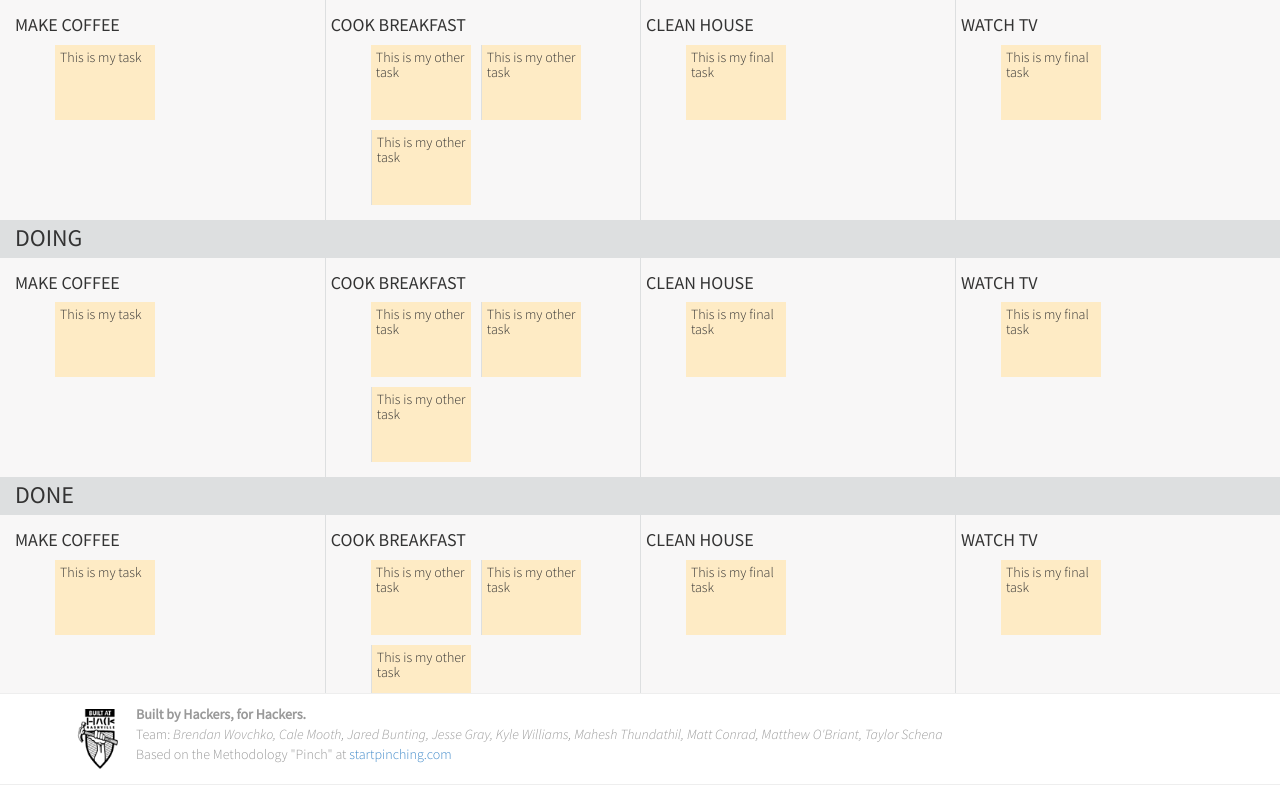
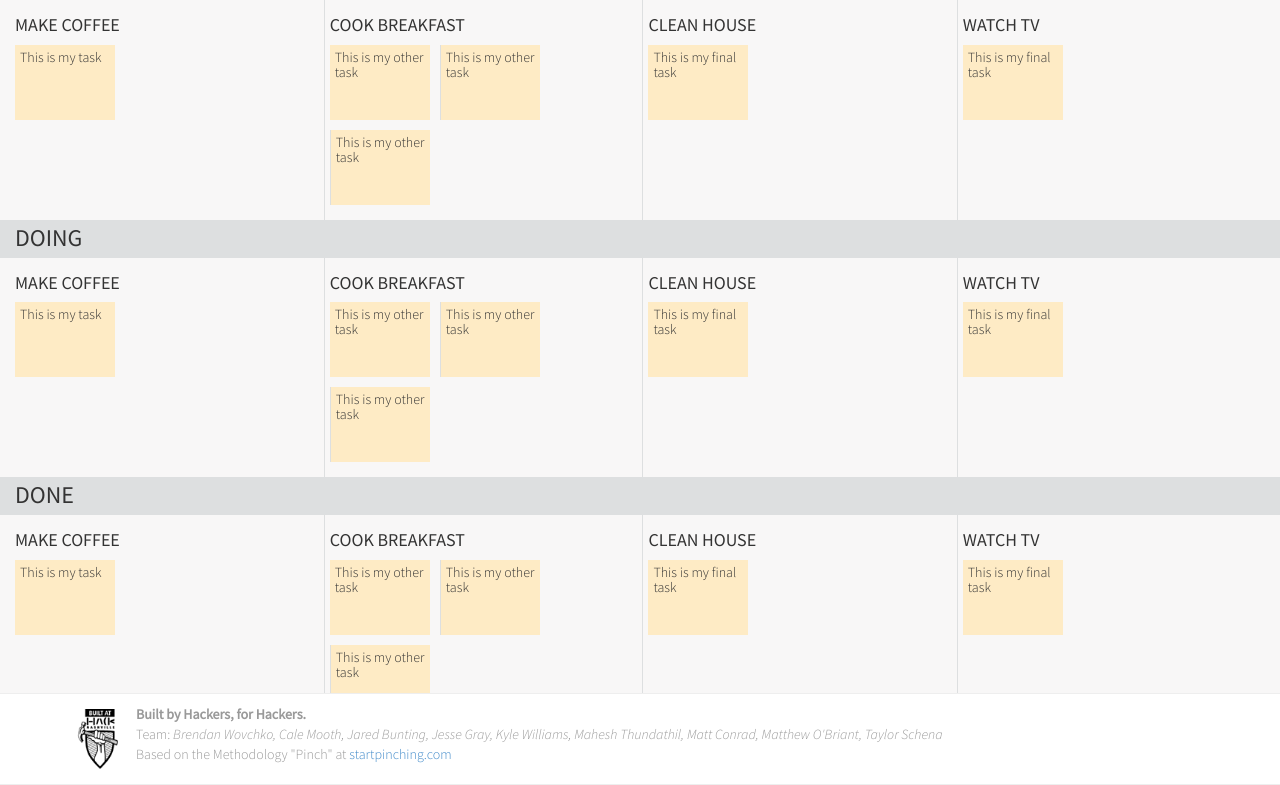
Before and after one commit to pinch-tn/pinch-app, a Django app: template pinch/templates/gravity_board.html in a window 1280 px wide. Shown: the part 88-873 px from the top of the page. Run offline with Django 3.2, Linux system fonts and the light colour scheme; the template is opened without the code that fills it: values that come from a table or form of the project are taken from there, others are empty; data comes from the database, SQL or seed files in the repository; parts of the project's set-up code (start-up, migrations or seed data) failed here and were passed over; some libraries are stand-ins or nearby versions.

Commit message:
Fix board float issue

```diff
--- a/pinch/static/css/sass/_gravity_board.scss
+++ b/pinch/static/css/sass/_gravity_board.scss
@@ -28,6 +28,11 @@
 		.task-columns {
 			margin:0;
 			padding:0 10px;
+			.drag_list {
+				padding:0;
+				min-width:100px;
+				min-height:75px;
+			}
 			li {
 				border-left:1px solid $color-border-color;
 				display:table-cell;
@@ -56,72 +61,3 @@
 		}
 	}
 }
-
-// #gravity-board {
-// 	a { border:0; text-decoration:underline; }
-// 	.columns-container {
-// 		border-top:1px solid $color-border-color;
-// 		top:50px;
-// 		right:0;
-// 		bottom:0;
-// 		left:0;
-// 		overflow-y:hidden;
-// 		overflow-x:auto;
-// 		position:absolute;
-// 		.columns-container-scroller {
-// 			height:100%;
-// 			overflow:visible;
-// 			white-space:nowrap;
-// 			.column {
-// 				background-color:white;
-// 				border-right:1px solid $color-border-color;
-// 				display:inline-block;
-// 				overflow:hidden;
-// 				vertical-align:top;
-// 				width:326px;
-// 				height:100%;
-// 				.column-header {
-// 					border-bottom:1px solid $color-border-color;
-// 					padding:.25em;
-// 					h3 { display:block; margin:0; padding:0;
-// 						span {
-// 							color:lighten(#444, 50%);
-// 							cursor:pointer;
-// 							display:block;
-// 							float:right;
-// 							padding-top:.15em;
-// 							&:hover {
-// 								color:#444;
-// 							}
-// 						}
-// 					}
-// 				}
-// 				.column-scroller {
-// 					position:absolute;
-// 					top:33px;
-// 					bottom:0;
-// 					overflow-y:auto;
-// 					overflow-x:hidden;
-// 					width:325px;
-// 					.lane-header {
-// 						border-top:1px solid $color-border-color;
-// 						border-bottom:1px solid $color-border-color;
-// 					}
-// 					.ticket {
-// 						background-color:$color-bg-panel;
-// 						float:left;
-// 						margin:5px;
-// 						width:150px;
-// 						height:100px;
-// 					}
-// 					// .column-content {
-// 					// 	width:325px;
-// 					// 	.ticket {
-
-// 					// 	}
-// 					// }
-// 				}
-// 			}
-// 		}
-// 	}
-// }
--- a/pinch/templates/gravity_board.html
+++ b/pinch/templates/gravity_board.html
@@ -14,7 +14,7 @@
   					<div class="task-header">
   						<h4>Make coffee</h4>
   					</div>
-  					<ul class="drag_list">
+  					<ul class="drag_list clearfix">
   						<li class="ticket">This is my task</li>
   					</ul>
   				</li>
@@ -22,7 +22,7 @@
   					<div class="task-header">
   						<h4>Cook breakfast</h4>
   					</div>
-  					<ul class="drag_list">
+  					<ul class="drag_list clearfix">
 	  					<li class="ticket">This is my other task</li>
 	  					<li class="ticket">This is my other task</li>
 	  					<li class="ticket">This is my other task</li>
@@ -32,7 +32,7 @@
   					<div class="task-header">
   						<h4>Clean house</h4>
   					</div>
-  					<ul class="drag_list">
+  					<ul class="drag_list clearfix">
 	  					<li class="ticket">This is my final task</li>
 	  				</ul>
   				</li>
@@ -40,7 +40,7 @@
   					<div class="task-header">
   						<h4>Watch TV</h4>
   					</div>
-  					<ul class="drag_list">
+  					<ul class="drag_list clearfix">
   					<li class="ticket">This is my final task</li>
   					</ul>
   				</li>
@@ -56,7 +56,7 @@
   					<div class="task-header">
   						<h4>Make coffee</h4>
   					</div>
-  					<ul class="drag_list">
+  					<ul class="drag_list clearfix">
 	  					<li class="ticket">This is my task</li>
   					</ul>
   				</li>
@@ -64,7 +64,7 @@
   					<div class="task-header">
   						<h4>Cook breakfast</h4>
   					</div>
-  					<ul class="drag_list">
+  					<ul class="drag_list clearfix">
 	  					<li class="ticket">This is my other task</li>
 	  					<li class="ticket">This is my other task</li>
 	  					<li class="ticket">This is my other task</li>
@@ -74,7 +74,7 @@
   					<div class="task-header">
   						<h4>Clean house</h4>
   					</div>
-  					<ul class="drag_list">
+  					<ul class="drag_list clearfix">
   					<li class="ticket">This is my final task</li>
   					</ul>
   				</li>
@@ -82,7 +82,7 @@
   					<div class="task-header">
   						<h4>Watch TV</h4>
   					</div>
-  					<ul class="drag_list">
+  					<ul class="drag_list clearfix">
 	  					<li class="ticket">This is my final task</li>
   					</ul>
   				</li>
@@ -98,7 +98,7 @@
   					<div class="task-header">
   						<h4>Make coffee</h4>
   					</div>
-  					<ul class="drag_list">
+  					<ul class="drag_list clearfix">
   						<li class="ticket">This is my task</li>
   					</ul>
   				</li>
@@ -106,7 +106,7 @@
   					<div class="task-header">
   						<h4>Cook breakfast</h4>
   					</div>
-  					<ul class="drag_list">
+  					<ul class="drag_list clearfix">
 	  					<li class="ticket">This is my other task</li>
   						<li class="ticket">This is my other task</li>
   						<li class="ticket">This is my other task</li>
@@ -116,7 +116,7 @@
   					<div class="task-header">
   						<h4>Clean house</h4>
   					</div>
-  					<ul class="drag_list">
+  					<ul class="drag_list clearfix">
   						<li class="ticket">This is my final task</li>
   					</ul>
   				</li>
@@ -124,7 +124,7 @@
   					<div class="task-header">
   						<h4>Watch TV</h4>
   					</div>
-  					<ul class="drag_list">
+  					<ul class="drag_list clearfix">
   						<li class="ticket">This is my final task</li>
   					</ul>
   				</li>
```
Also changed, not shown: pinch/static/css/pinch.css.
